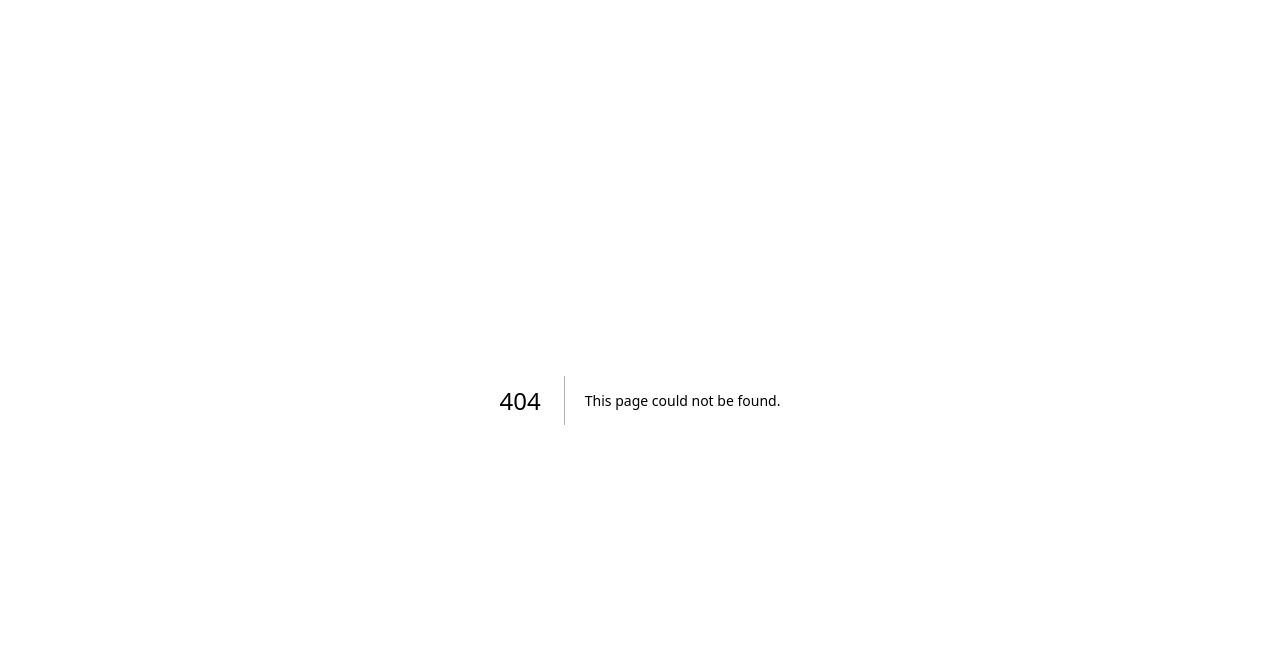
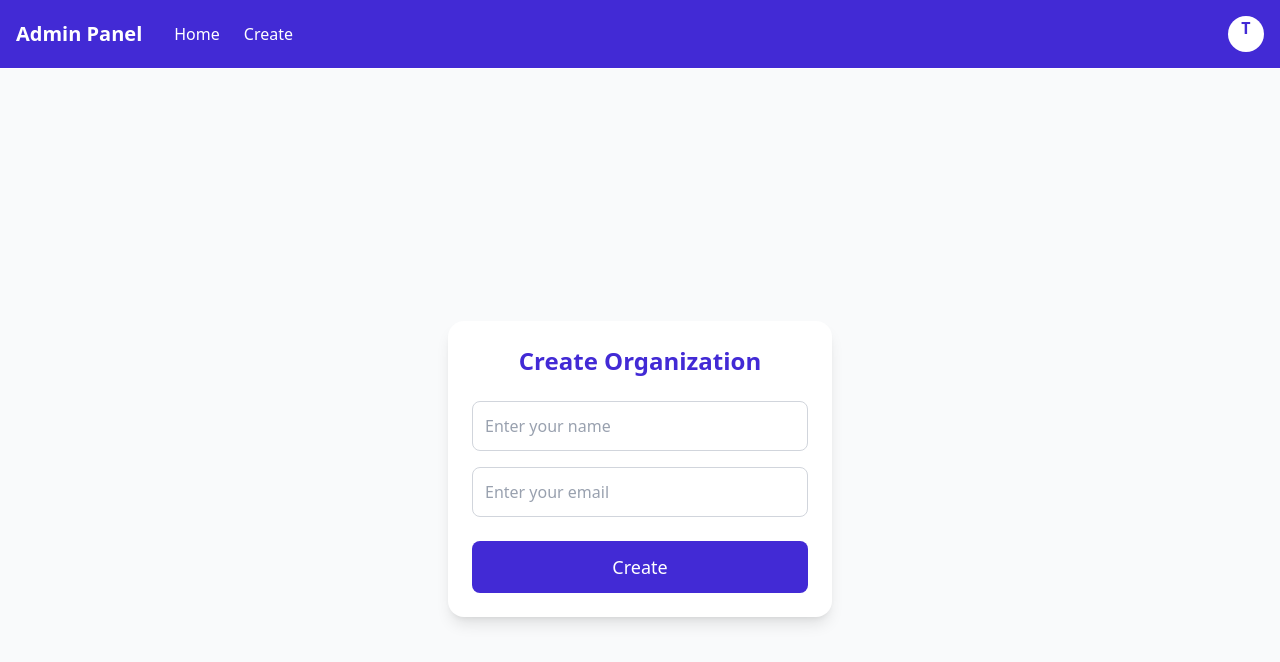
Before and after one commit to Hacfy/It-Main-Admin-Panel, a Next.js app: page /create in a window 1280 px wide. Before the commit this address had no page. Shown: the top 662 px of the page. Built offline with nearby package versions, Linux system fonts and the light colour scheme.

Commit message:
creation of organization

```diff
--- /dev/null
+++ b/app/create/page.tsx
@@ -0,0 +1,48 @@
+"use client";
+
+import { useState } from "react";
+import Navbar from "../components/Navbar";
+
+export default function CreateUser() {
+  const [name, setName] = useState("");
+  const [email, setEmail] = useState("");
+
+  const handleCreate = () => {
+    // Just a log for now, you can replace this with API call logic
+    console.log("User Created:", { name, email });
+    alert(`User Created!\nName: ${name}\nEmail: ${email}`);
+    setName("");
+    setEmail("");
+  };
+
+  return (
+    <>
+    <Navbar />
+    <div className="flex flex-col items-center justify-center min-h-screen bg-gray-50 p-4">
+      <div className="w-full max-w-sm bg-white p-6 rounded-2xl shadow-lg">
+        <h1 className="text-2xl font-bold mb-6 text-center text-primary">Create Organization</h1>
+        <input
+          type="text"
+          value={name}
+          onChange={(e) => setName(e.target.value)}
+          placeholder="Enter your name"
+          className="w-full border border-gray-300 p-3 rounded-lg mb-4 focus:outline-none focus:ring-2 focus:ring-primary placeholder-gray-400"
+        />
+        <input
+          type="email"
+          value={email}
+          onChange={(e) => setEmail(e.target.value)}
+          placeholder="Enter your email"
+          className="w-full border border-gray-300 p-3 rounded-lg mb-6 focus:outline-none focus:ring-2 focus:ring-primary placeholder-gray-400"
+        />
+        <button
+          onClick={handleCreate}
+          className="w-full bg-primary text-white p-3 rounded-lg text-lg hover:opacity-90 transition"
+        >
+          Create
+        </button>
+      </div>
+    </div>
+    </>
+  );
+}
--- a/app/dashboard/page.tsx
+++ b/app/dashboard/page.tsx
@@ -10,20 +10,20 @@ export default function Dashboard() {
         <h1 className="text-3xl font-bold mb-6 text-primary">Dashboard Overview</h1>
         <div className="grid grid-cols-1 md:grid-cols-4 gap-6">
           <div className="bg-card p-6 rounded-xl shadow">
-            <h2 className="text-xl font-semibold text-black">Users</h2>
-            <p className="text-black mt-2">125 Active Users</p>
+            <h2 className="text-xl font-semibold text-black">Branch1</h2>
+            <p className="text-black mt-2">Branch details</p>
           </div>
           <div className="bg-card p-6 rounded-xl shadow">
-            <h2 className="text-xl font-semibold text-black">Sales</h2>
-            <p className="text-black mt-2">₹48,000 This Month</p>
+            <h2 className="text-xl font-semibold text-black">Branch2</h2>
+            <p className="text-black mt-2">Branch details</p>
           </div>
           <div className="bg-card p-6 rounded-xl shadow">
-            <h2 className="text-xl font-semibold text-black">Reports</h2>
-            <p className="text-black mt-2">8 New Reports</p>
+            <h2 className="text-xl font-semibold text-black">Branch3</h2>
+            <p className="text-black mt-2">Branch details</p>
           </div>
           <div className="bg-card p-6 rounded-xl shadow">
-            <h2 className="text-xl font-semibold text-black">Reports</h2>
-            <p className="text-black mt-2">8 New Reports</p>
+            <h2 className="text-xl font-semibold text-black">Branch4</h2>
+            <p className="text-black mt-2">Branch details</p>
           </div>
         </div>
       </div>
--- a/app/page.tsx
+++ b/app/page.tsx
@@ -5,13 +5,13 @@ import { useRouter } from "next/navigation";
 // import Navbar from "./components/Navbar";
 
 export default function Home() {
-  const [username, setUsername] = useState("");
   const [email, setEmail] = useState("");
+  const [password, setPassword] = useState("");
   const router = useRouter();
 
   const handleLogin = (e: React.FormEvent) => {
     e.preventDefault();
-    if (username.trim() && email.trim()) {
+    if (email.trim() && password.trim()) {
       // In real apps you'd authenticate here
       router.push("/dashboard");
     } else {
@@ -26,16 +26,6 @@ export default function Home() {
         <h1 className="text-4xl font-bold text-primary mb-6">Admin Panel Login</h1>
         <form onSubmit={handleLogin} className="bg-card p-8 rounded-xl shadow-lg w-full max-w-sm space-y-4">
           <div>
-            <label className="block text-left mb-1 font-medium text-black">Username</label>
-            <input
-              type="text"
-              value={username}
-              onChange={(e) => setUsername(e.target.value)}
-              className="w-full border border-gray-300 p-3 rounded-lg focus:outline-none focus:ring-2 focus:ring-primary placeholder-gray-300 text-gray-900"
-              placeholder="Enter your username"
-            />
-          </div>
-          <div>
             <label className="block text-left mb-1 font-medium text-black">Email</label>
             <input
               type="email"
@@ -43,6 +33,16 @@ export default function Home() {
               onChange={(e) => setEmail(e.target.value)}
               className="w-full border border-gray-300 p-3 rounded-lg focus:outline-none focus:ring-2 focus:ring-primary placeholder-gray-300 text-gray-900"
               placeholder="Enter your email"
+            />
+          </div>
+          <div>
+            <label className="block text-left mb-1 font-medium text-black">Password</label>
+            <input
+              type="password"
+              value={password}
+              onChange={(e) => setPassword(e.target.value)}
+              className="w-full border border-gray-300 p-3 rounded-lg focus:outline-none focus:ring-2 focus:ring-primary placeholder-gray-300 text-gray-900"
+              placeholder="Enter your password"
             />
           </div>
           <button
```
